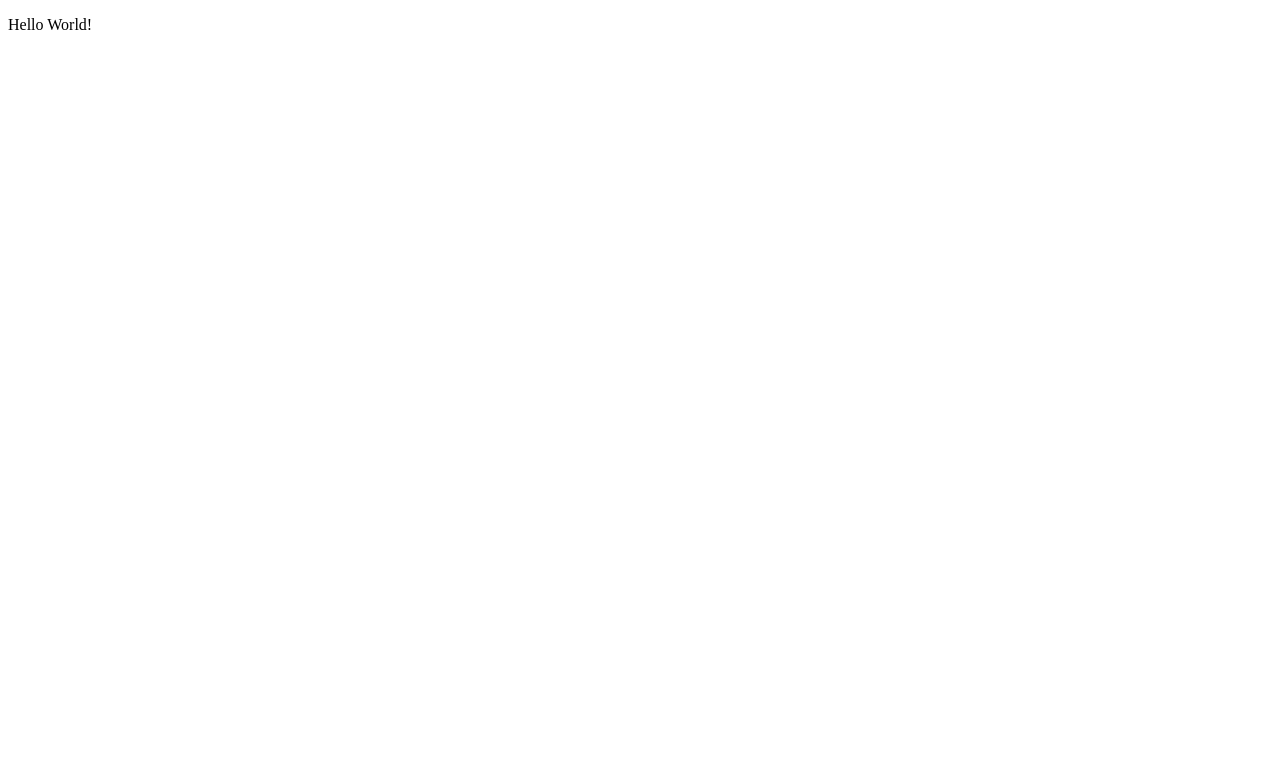
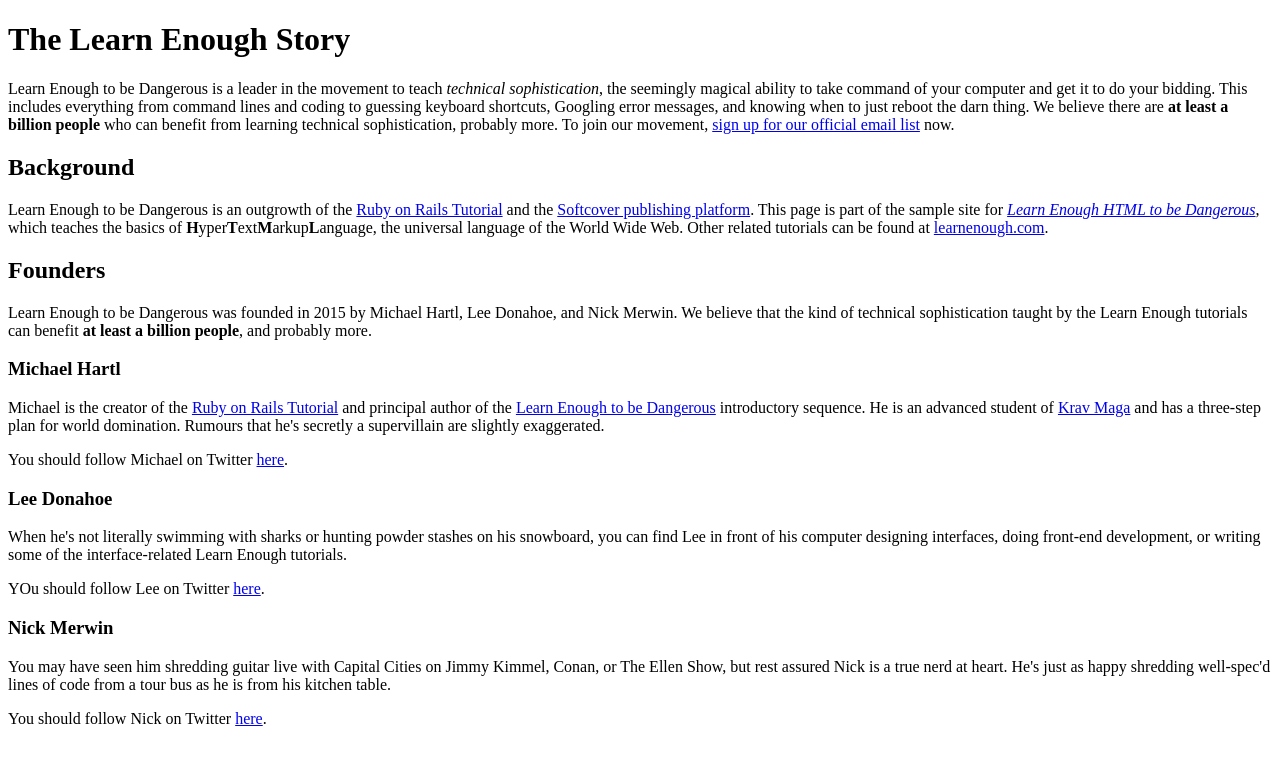
Before and after one commit to wrytee/sample_website, a plain HTML site: page index.html in a window 1280 px wide. Drawn offline with Linux system fonts and the light colour scheme.

Commit message:
update index with site info

```diff
--- a/index.html
+++ b/index.html
@@ -1,10 +1,58 @@
 <!DOCTYPE html>
 <html>
   <head>
-    <title>Page Title</title>
+    <title>Learn Enough to be Dangerous</title>
     <meta charset="utf-8">
   </head>
   <body>
-    <p>Hello World!</p>
+
+    <h1>The Learn Enough Story</h1>
+
+    <p>
+      Learn Enough to be Dangerous is a leader in the movement to teach <em>technical sophistication</em>, the seemingly magical ability to take command of your computer and get it to do your bidding. This includes everything from command lines and coding to guessing keyboard shortcuts, Googling error messages, and knowing when to just reboot the darn thing. We believe there are <strong>at least a billion people</strong> who can benefit from learning technical sophistication, probably more. To join our movement, <a href="http://learnenough.com/email">sign up for our official email list</a> now.
+    </p>
+
+    <h2>Background</h2>
+
+    <p>
+      Learn Enough to be Dangerous is an outgrowth of the <a href="http://railstutorial.org/">Ruby on Rails Tutorial</a> and the <a href="http://www.softcover.io/">Softcover publishing platform</a>. This page is part of the sample site for <a href="http://learnenough.com/html-tutorial"><em>Learn Enough HTML to be Dangerous</em></a>, which teaches the basics of <strong>H</strong>yper<strong>T</strong>ext<strong>M</strong>arkup<strong>L</strong>anguage, the universal language of the World Wide Web. Other related tutorials can be found at <a href="http://learnenough.com/">learnenough.com</a>.
+    </p>
+
+    <h2>Founders</h2>
+
+    <p>
+      Learn Enough to be Dangerous was founded in 2015 by Michael Hartl, Lee Donahoe, and Nick Merwin. We believe that the kind of technical sophistication taught by the Learn Enough tutorials can benefit <strong>at least a billion people</strong>, and probably more.
+    </p>
+
+    <h3>Michael Hartl</h3>
+
+    <p>
+      Michael is the creator of the <a href="http://railstutorial.org/">Ruby on Rails Tutorial</a> and principal author of the <a href="http://learnenough.com/">Learn Enough to be Dangerous</a> introductory sequence. He is an advanced student of <a href="http://kravmaga.com/">Krav Maga</a> and has a three-step plan for world domination. Rumours that he's secretly a supervillain are slightly exaggerated.
+    </p>
+
+    <p>
+      You should follow Michael on Twitter <a href="https://twitter.com/mhartl">here</a>.
+    </p>
+
+    <h3>Lee Donahoe</h3>
+
+    <p>
+      When he's not literally swimming with sharks or hunting powder stashes on his snowboard, you can find Lee in front of his computer designing interfaces, doing front-end development, or writing some of the interface-related Learn Enough tutorials.
+    </p>
+
+    <p>
+      YOu should follow Lee on Twitter <a href="https://twitter.com/leedonahoe">here</a>.
+    </p>
+
+    <h3>Nick Merwin</h3>
+
+    <p>
+      You may have seen him shredding guitar live with Capital Cities on Jimmy Kimmel, Conan, or The Ellen Show, but rest assured Nick is a true nerd at heart. He's just as happy shredding well-spec'd lines of code from a tour bus as he is from his kitchen table.
+    </p>
+
+    <p>
+      You should follow Nick on Twitter <a href="https://twitter.com/nickmerwin">here</a>.
+    </p>
+
   </body>
 </html>
```
